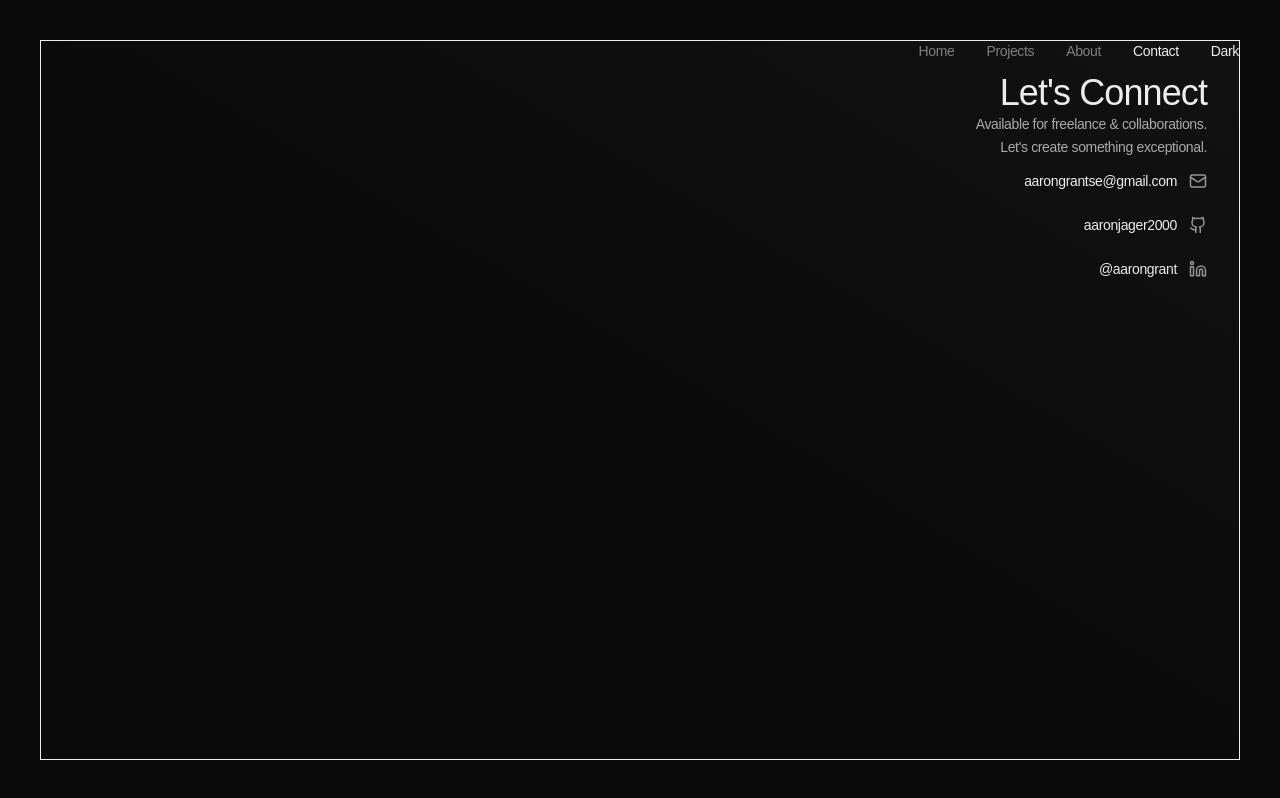
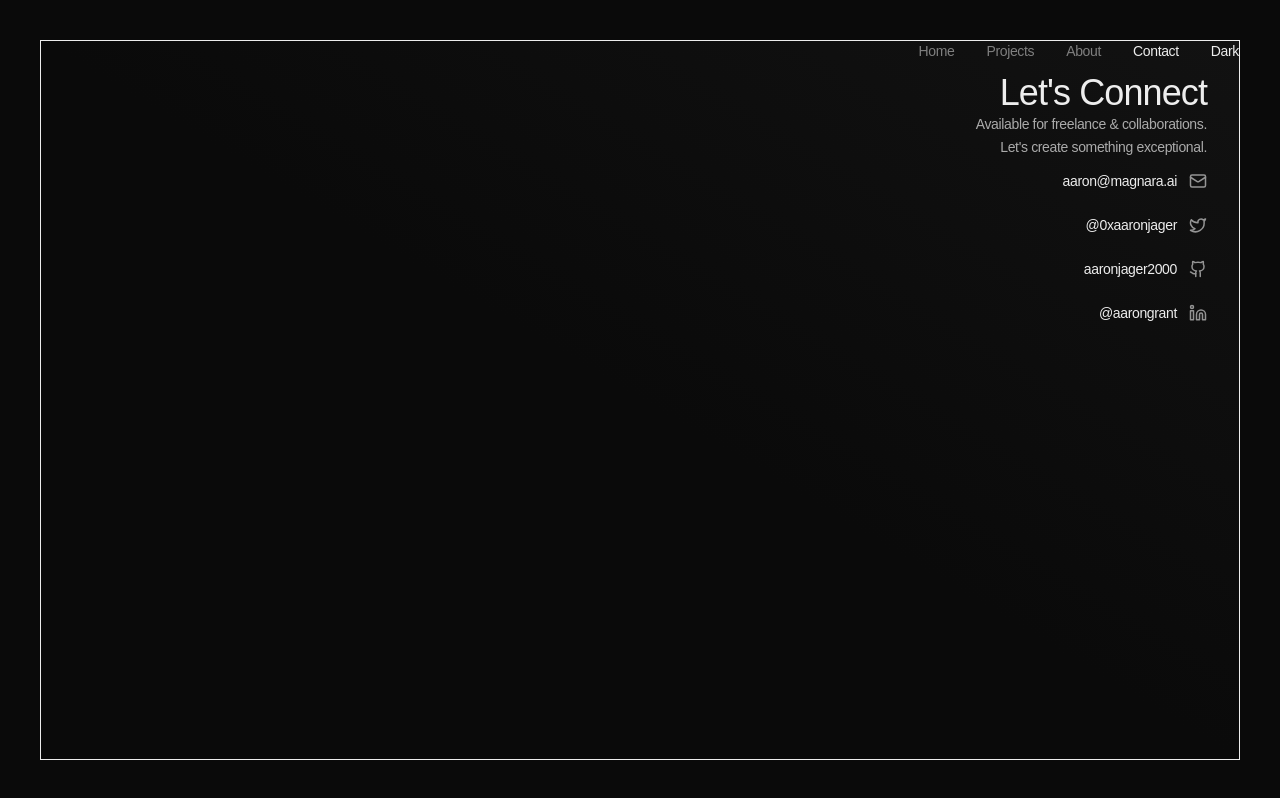
Before and after one commit to aaronjager2000/portfolio-site, a Next.js app: page / in a window 1280 px wide. Both pictures are taken after a click on the button "Contact". Built offline with nearby package versions, Linux system fonts and the light colour scheme; a web font is replaced by a local one.

Commit message:
updated contact info

```diff
--- a/src/app/page.tsx
+++ b/src/app/page.tsx
@@ -1,7 +1,7 @@
 'use client';
 
 import { useState, useEffect, useRef } from 'react';
-import { Mail, Github, Linkedin } from 'lucide-react';
+import { Mail, Github, Linkedin, Twitter } from 'lucide-react';
 import ThemeToggle from "@/components/ThemeToggle";
 import UnicornBackground from "@/components/UnicornBackground";
 
@@ -429,13 +429,25 @@ export default function Home() {
 
               <div className="space-y-3">
                 <a
-                  href="mailto:aarongrantse@gmail.com"
+                  href="mailto:aaron@magnara.ai"
                   className="flex items-center justify-end gap-3 py-2.5 hover:opacity-70 transition-opacity group min-h-[44px]"
                 >
                   <span className="text-[13px] sm:text-xs md:text-sm tracking-tight" style={{ color: 'var(--foreground)' }}>
-                    aarongrantse@gmail.com
+                    aaron@magnara.ai
                   </span>
                   <Mail size={18} style={{ color: 'var(--foreground)' }} className="opacity-60 group-hover:opacity-100 transition-opacity shrink-0" />
+                </a>
+
+                <a
+                  href="https://twitter.com/0xaaronjager"
+                  target="_blank"
+                  rel="noopener noreferrer"
+                  className="flex items-center justify-end gap-3 py-2.5 hover:opacity-70 transition-opacity group min-h-[44px]"
+                >
+                  <span className="text-[13px] sm:text-xs md:text-sm tracking-tight" style={{ color: 'var(--foreground)' }}>
+                    @0xaaronjager
+                  </span>
+                  <Twitter size={18} style={{ color: 'var(--foreground)' }} className="opacity-60 group-hover:opacity-100 transition-opacity shrink-0" />
                 </a>
 
                 <a
```
